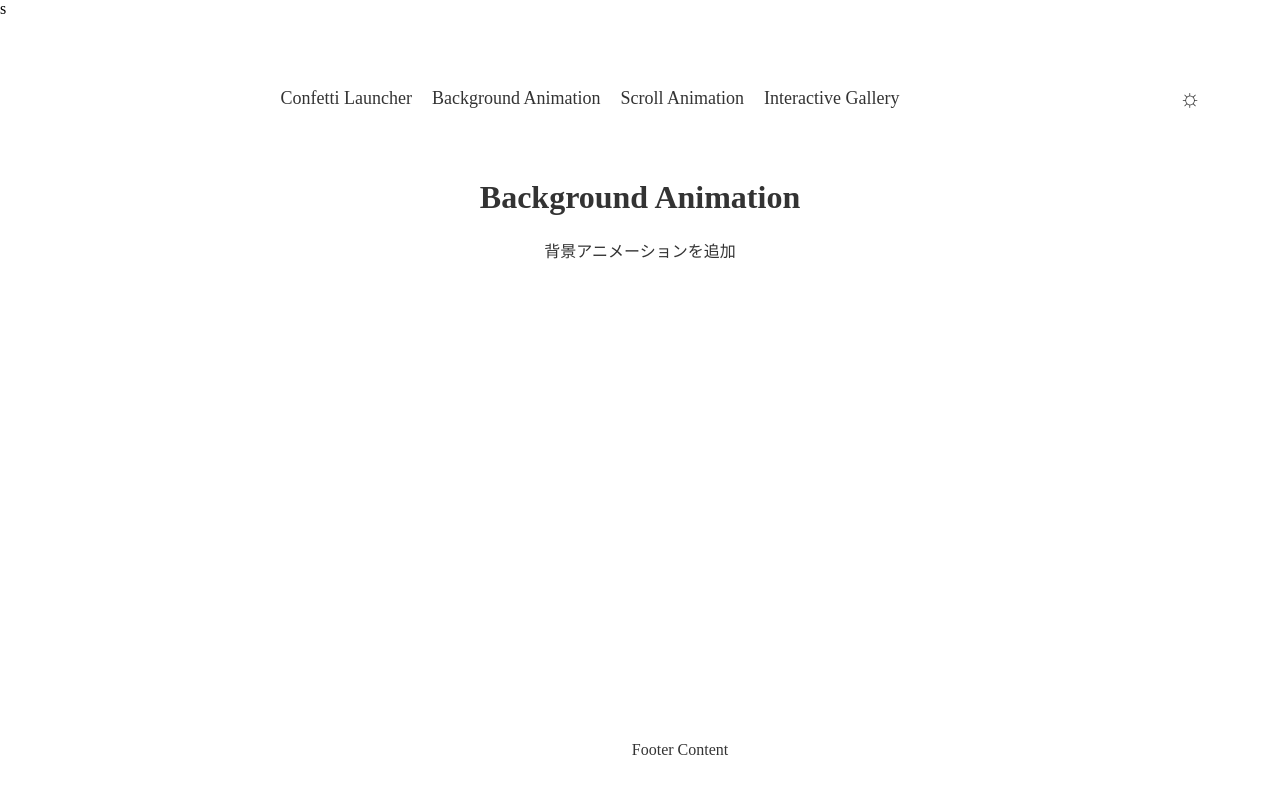
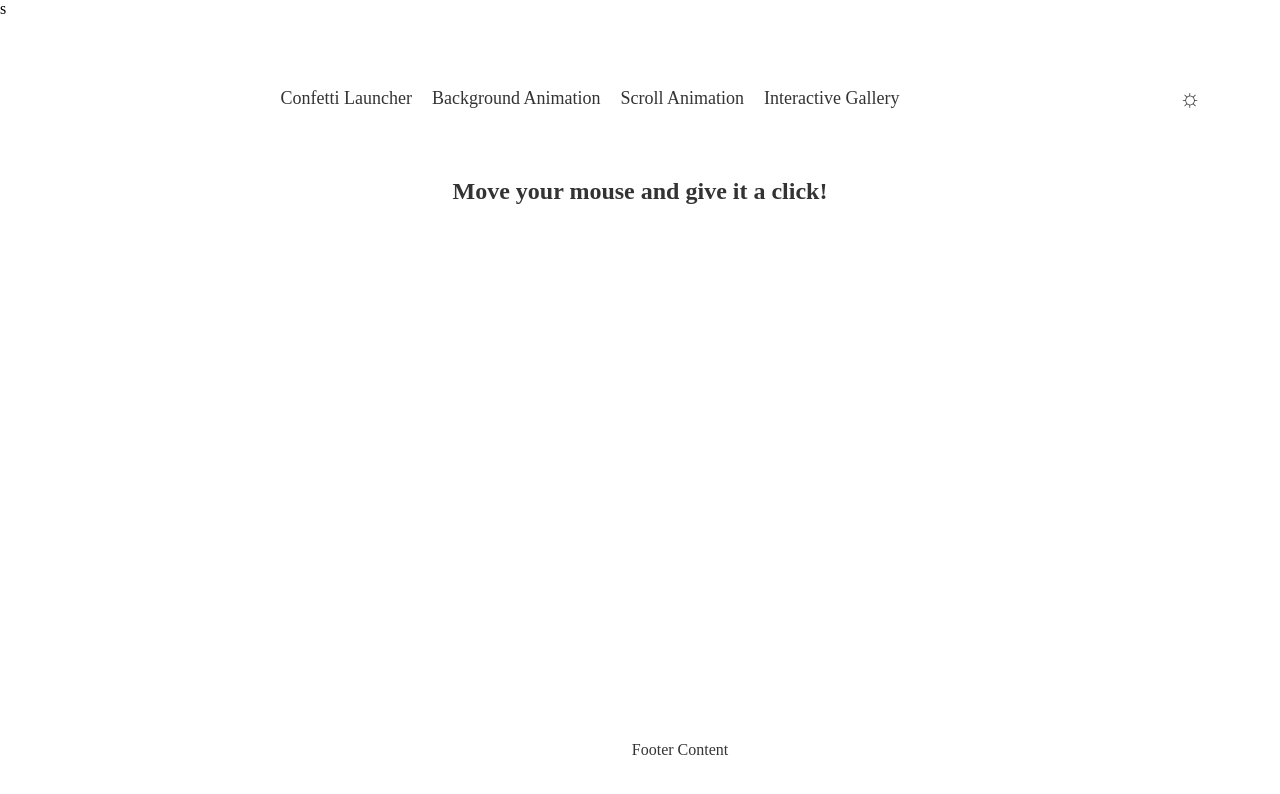
Before and after one commit to kkoisland/confetti-app, a React (Vite) app: page /background in a window 1280 px wide. Shown: the top 794 px of the page. Built offline with nearby package versions, Linux system fonts and the light colour scheme.

Commit message:
feat: Add interactive background animation with mouse event handling using confetti

```diff
--- /dev/null
+++ b/src/components/BackgroundAnimation/BackgroundAnimation.module.css
@@ -0,0 +1,10 @@
+/* BackgroundAnimation.module.css */
+.background {
+  position: fixed;
+  top: 0;
+  left: 0;
+  width: 100vw;
+  height: 100vh;
+  transition: background-position 0.1s ease; /* 背景の位置変更をスムーズに */
+  z-index: -1; /* 他の要素の背面に配置 */
+}
--- /dev/null
+++ b/src/components/BackgroundAnimation/BackgroundAnimation.tsx
@@ -0,0 +1,72 @@
+import { useState, useEffect } from 'react';
+import confetti from 'canvas-confetti';
+import styles from './BackgroundAnimation.module.css';
+
+// ランダムな色を生成する関数
+const getRandomColor = () => {
+  const letters = '0123456789ABCDEF'; // 16進数の数字とアルファベット
+  let color = '#'; // 生成される色の先頭には "#" をつける
+  for (let i = 0; i < 6; i++) {
+    // lettersからランダムに1文字を選び、colorに追加
+    color += letters[Math.floor(Math.random() * 16)];
+  }
+  return color; // 生成されたランダムな色を返す
+};
+
+const BackgroundAnimation = () => {
+  const [mousePosition, setMousePosition] = useState({ x: 0, y: 0 });
+
+  const handleMouseMove = (event: MouseEvent) => {
+    setMousePosition({
+      x: event.clientX,
+      y: event.clientY,
+    });
+    confetti({
+      particleCount: 1, // パーティクルの数
+      startVelocity: 30, // 初速度
+      spread: 360, // 花吹雪の広がり
+      origin: {
+        x: event.clientX / window.innerWidth, // 横方向の位置
+        y: event.clientY / window.innerHeight, // 縦方向の位置
+      },
+      colors: [getRandomColor()], // ランダムな色を一つ適用
+    });
+  };
+
+  const handleClick = (event: MouseEvent) => {
+    const colorCount = Math.floor(Math.random() * 5) + 1; // 1から5色のランダムな色を生成
+    const colorsArray = Array.from({ length: colorCount }, getRandomColor); // colorCount分の色を生成
+
+    confetti({
+      particleCount: 200, // パーティクルの数
+      spread: 70, // 花吹雪の広がり
+      origin: {
+        x: event.clientX / window.innerWidth, // クリックした位置のX座標
+        y: event.clientY / window.innerHeight, // クリックした位置のY座標
+      },
+      // colors: [getRandomColor(), getRandomColor(), getRandomColor()],
+      colors: colorsArray,
+    });
+  };
+
+  useEffect(() => {
+    window.addEventListener('mousemove', handleMouseMove);
+    window.addEventListener('click', handleClick);
+    return () => {
+      window.removeEventListener('mousemove', handleMouseMove);
+      window.removeEventListener('click', handleClick);
+    };
+  }, []);
+
+  const backgroundPositionStyle = {
+    backgroundPosition: `${(mousePosition.x / window.innerWidth) * 100}% ${(mousePosition.y / window.innerHeight) * 100}%`,
+  };
+
+  return (
+    <div className={styles.background} style={backgroundPositionStyle}>
+      {/* 背景の動的アニメーションを追加する領域 */}
+    </div>
+  );
+};
+
+export default BackgroundAnimation;
--- a/src/pages/BackgroundAnimationPage.tsx
+++ b/src/pages/BackgroundAnimationPage.tsx
@@ -1,8 +1,10 @@
+import BackgroundAnimation from '../components/BackgroundAnimation/BackgroundAnimation';
+
 const BackgroundAnimationPage = () => {
   return (
     <div>
-      <h1>Background Animation</h1>
-      <p>背景アニメーションを追加</p>
+      <h2>Move your mouse and give it a click!</h2>
+      <BackgroundAnimation />
     </div>
   );
 };
--- a/src/pages/ConfettiLauncherPage.tsx
+++ b/src/pages/ConfettiLauncherPage.tsx
@@ -3,7 +3,7 @@ import ConfettiLauncher from '../components/ConfettiLauncher/ConfettiLauncher';
 const ConfettiLauncherPage = () => {
   return (
     <div>
-      <h1>Confetti Launcher</h1>
+      <h2>Slide to change the amount of confetti!</h2>
       <ConfettiLauncher />
     </div>
   );
```
